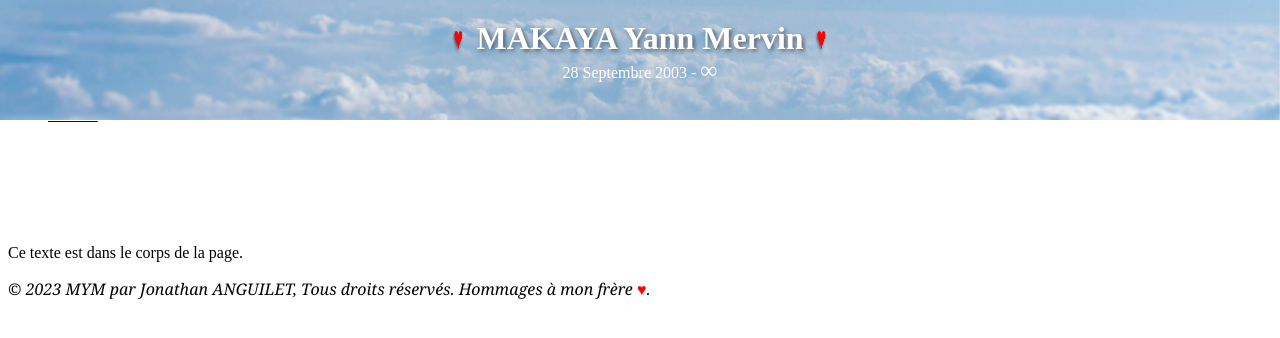
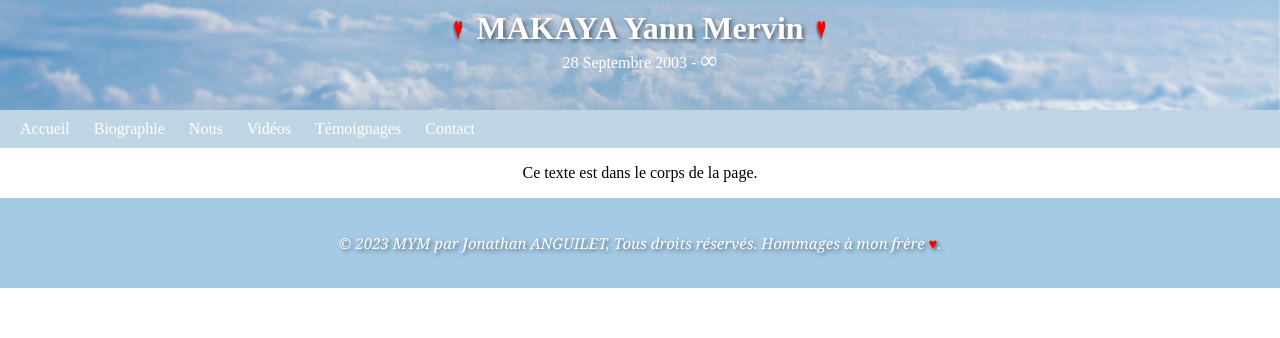
Before and after one commit to AnguiletJonathan/y, a plain HTML site: page index.html in a window 1280 px wide. Drawn offline with Linux system fonts and the light colour scheme.

Commit message:
Update style.css

```diff
--- a/style.css
+++ b/style.css
@@ -1,11 +1,15 @@
+body {
+    margin: 0;
+    padding: 0;
+}
+
 h1 {
     margin: 0;
     text-shadow: 2px 2px 4px rgba(0, 0, 0, 0.5);
-    /* Ajoute une ombre au texte */
 }
 
 header {
-    position: fixed;
+    position: sticky;
     top: 0;
     left: 0;
     width: 100%;
@@ -13,13 +17,9 @@ header {
     background-size: cover;
     background-position: center;
     height: 100px;
-    /* Ajuste la hauteur de l'en-tête selon tes besoins */
     color: white;
-    /* Couleur du texte dans l'en-tête */
     text-align: center;
-    /* Alignement du texte au centre */
-    padding-top: 20px;
-    /* Espace au-dessus du texte dans l'en-tête */
+    padding-top: 10px;
 }
 
 @keyframes rotate {
@@ -40,19 +40,54 @@ header {
 
 .infini {
     font-size: 24px;
-    /* Vous pouvez ajuster la taille de la police selon vos besoins */
 }
 
 .cop {
     color: red;
 }
 
+nav {
+    background-color: #C0D5E4;
+    position: sticky;
+    top: 100px;
+    z-index: 1;
+}
+
+nav ul {
+    list-style-type: none;
+    margin: 0;
+    padding: 10px;
+}
+
+nav ul li {
+    display: inline;
+}
+
+nav ul li a {
+    color: #fff;
+    text-decoration: none;
+    padding: 10px;
+}
+
+nav ul li a:hover {
+    background-color: #999;
+}
+
 main {
-    margin-top: 120px;
-    margin-bottom: 0px;
+    text-align: center;
+}
+
+.imgnous {
+    height: 500px;
 }
 
 footer {
     font-family: Georgia, 'Times New Roman', Times, serif;
     font-style: italic;
+    text-align: center;
+    background-color: #a5cae5;
+    color: white;
+    padding: 20px;
+    font-size: 15px;
+    text-shadow: 2px 2px 4px rgba(0, 0, 0, 0.5);
 }
```
